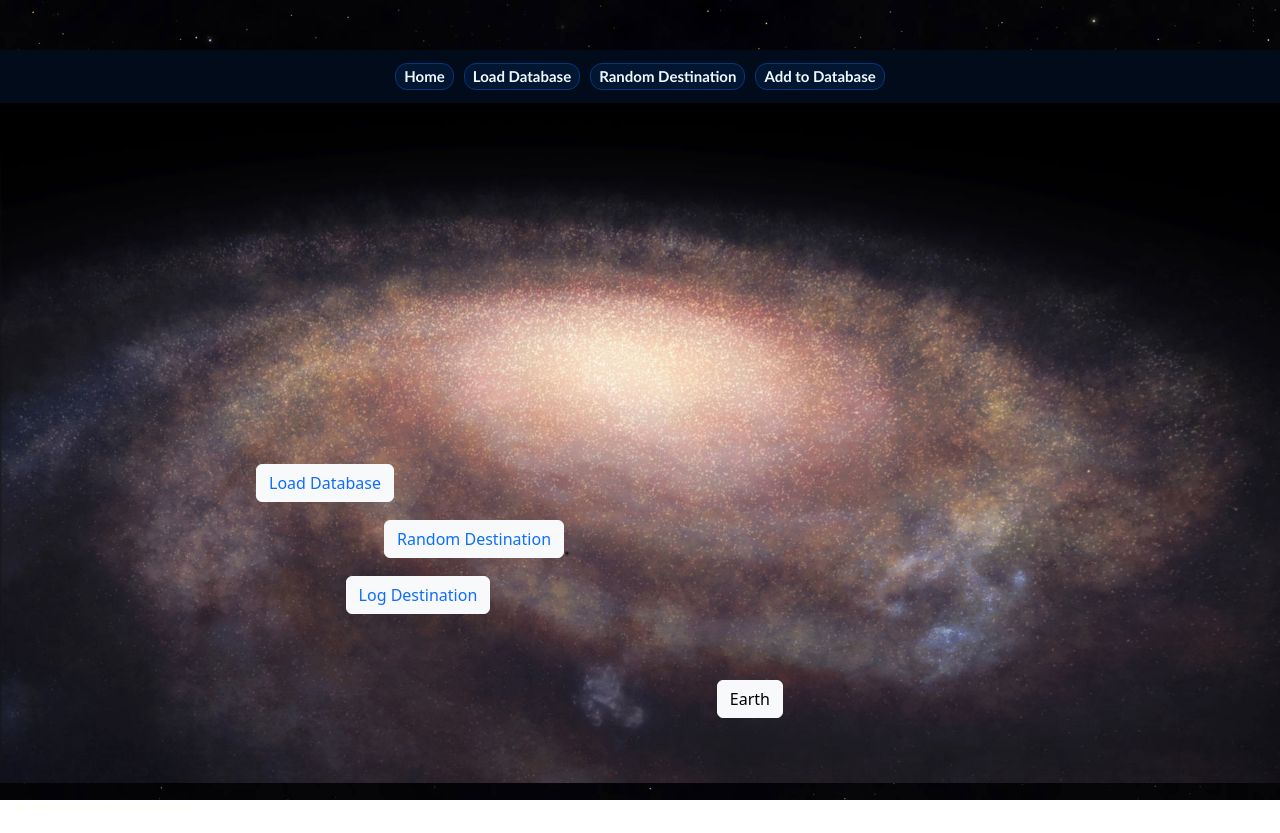
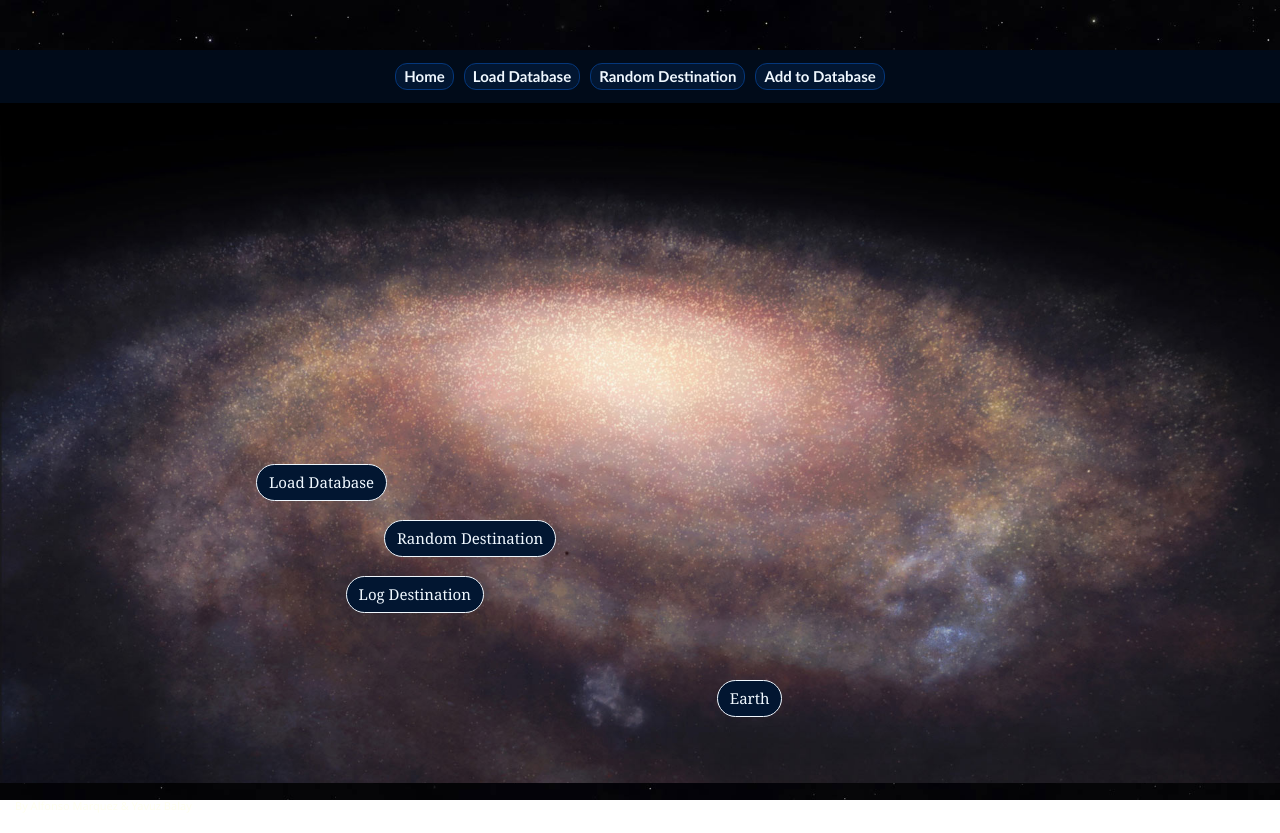
Before and after one commit to m02p02/react-json-project02, a React (Vite) app: page / in a window 1280 px wide. Built offline with nearby package versions, Linux system fonts and the light colour scheme.

Commit message:
reverted some changes to homepage, resized accordion and carousel containers

```diff
--- a/src/App.css
+++ b/src/App.css
@@ -86,8 +86,15 @@ HomePage
 }
 
 .galaxy-map span {
-  font-weight: bold;
-  /* background-color: ivory; */
+  color: aliceblue;
+}
+
+.galaxy-btn {
+  font-family: Cambria, Cochin, Georgia, Times, 'Times New Roman', serif;
+  font-size: 15px;
+  background-color:	#021631;
+  border: 1px solid aliceblue;
+  border-radius: 25px;
 }
 
 /*
@@ -108,7 +115,7 @@ AllLocationsPage
 .carousel-item .caption {
   position: relative;
   background-color: #021631;
-  width: 50%;
+  width: 15%;
   margin: auto;
 }
 
@@ -118,12 +125,12 @@ place containers
 .place-container {
   border: 2px solid white;
   margin: 2%;
-  max-width: 60%;
-  max-height: 60%;
+  max-width: 35%;
+  max-height: 30%;
   position: static;
   top: 50%;
   left: 50%;
-  transform: translate(30%, -0%);
+  transform: translate(90%, -0%);
 }
 
 .place-container h2 {
--- a/src/pages/HomePage.jsx
+++ b/src/pages/HomePage.jsx
@@ -1,55 +1,38 @@
-import React, { useState } from "react";
+import React from "react";
 import { Link } from "react-router-dom";
-import { Button, Modal } from "react-bootstrap";
+import { Button } from "react-bootstrap";
 
 function HomePage() {
-  const [showModal, setShowModal] = useState(false);
-
-  const handleShowModal = () => setShowModal(true);
-  const handleCloseModal = () => setShowModal(false);
 
   return (
     <>
-      <div>
         <div className="galaxy-map">
+
           <span className='hp-random-btn'>
-            <Button variant="light">
-              <Link to="/places/random-place">Random Destination</Link>
+            <Button className='galaxy-btn'>
+              <Link to="/places/random-place"><span>Random Destination</span></Link>
             </Button>{" "}
           </span>
+
           <span className='hp-random-btn2'>
-            <Button variant="light">
-              <Link to="/places/add-place">Log Destination</Link>
+            <Button className='galaxy-btn'>
+              <Link to="/places/add-place"><span>Log Destination</span></Link>
             </Button>{" "}
           </span>
+
           <span className='hp-random-btn3'>
-            <Button variant="light">
-              <Link to='/places/all-places'>Load Database</Link>
+            <Button className='galaxy-btn'>
+              <Link to='/places/all-places'><span>Load Database</span></Link>
             </Button>{" "}
           </span>
 
           <span className='hp-random-btnEarth'>
-            <Button variant="light" onClick={handleShowModal}>
-              Earth
+            <Button className='galaxy-btn'>
+              <Link to='/places/details/1'><span>Earth</span></Link>
             </Button>{" "}
           </span>
+
         </div>
-
-        <Modal show={showModal} onHide={handleCloseModal}>
-          <Modal.Header closeButton>
-            <Modal.Title>Earth Details</Modal.Title>
-          </Modal.Header>
-          <Modal.Body>
-            {/* Add Earth details or load content dynamically */}
-            <p>This is the content of the Earth modal.</p>
-          </Modal.Body>
-          <Modal.Footer>
-            <Button variant="secondary" onClick={handleCloseModal}>
-              Close
-            </Button>
-          </Modal.Footer>
-        </Modal>
-      </div>
     </>
   );
 }
```
